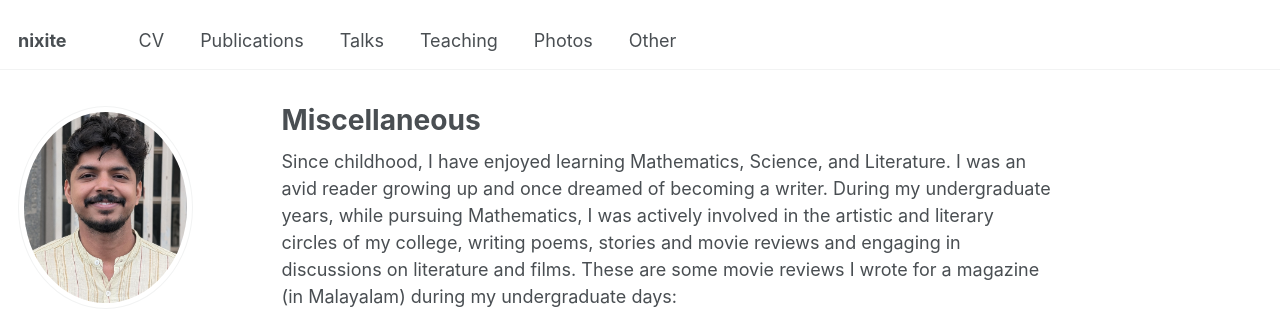
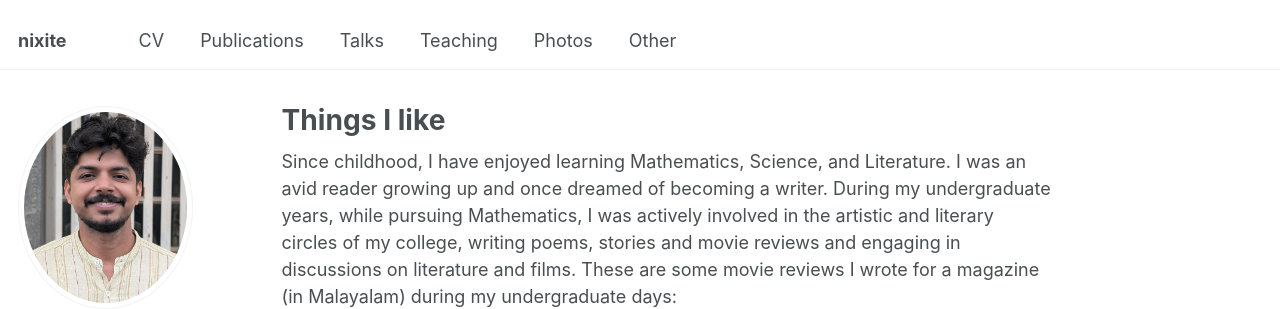
Before and after one commit to nikhil0597/nikhil0597.github.io, a Jekyll site: the page built from _pages/beyond-research.md, in a window 1280 px wide and 1346 px high. Shown: the top 309 px of the window. Built offline with Jekyll 4.4.1, drawn with Linux system fonts in a browser that asks for light colours; some web fonts are replaced.

Commit message:
Update beyond-research.md

```diff
--- a/_pages/beyond-research.md
+++ b/_pages/beyond-research.md
@@ -1,5 +1,5 @@
 ---
-title: "Miscellaneous"
+title: "Things I like"
 permalink: /beyond-research/
 toc: true
 sidebar:
```
